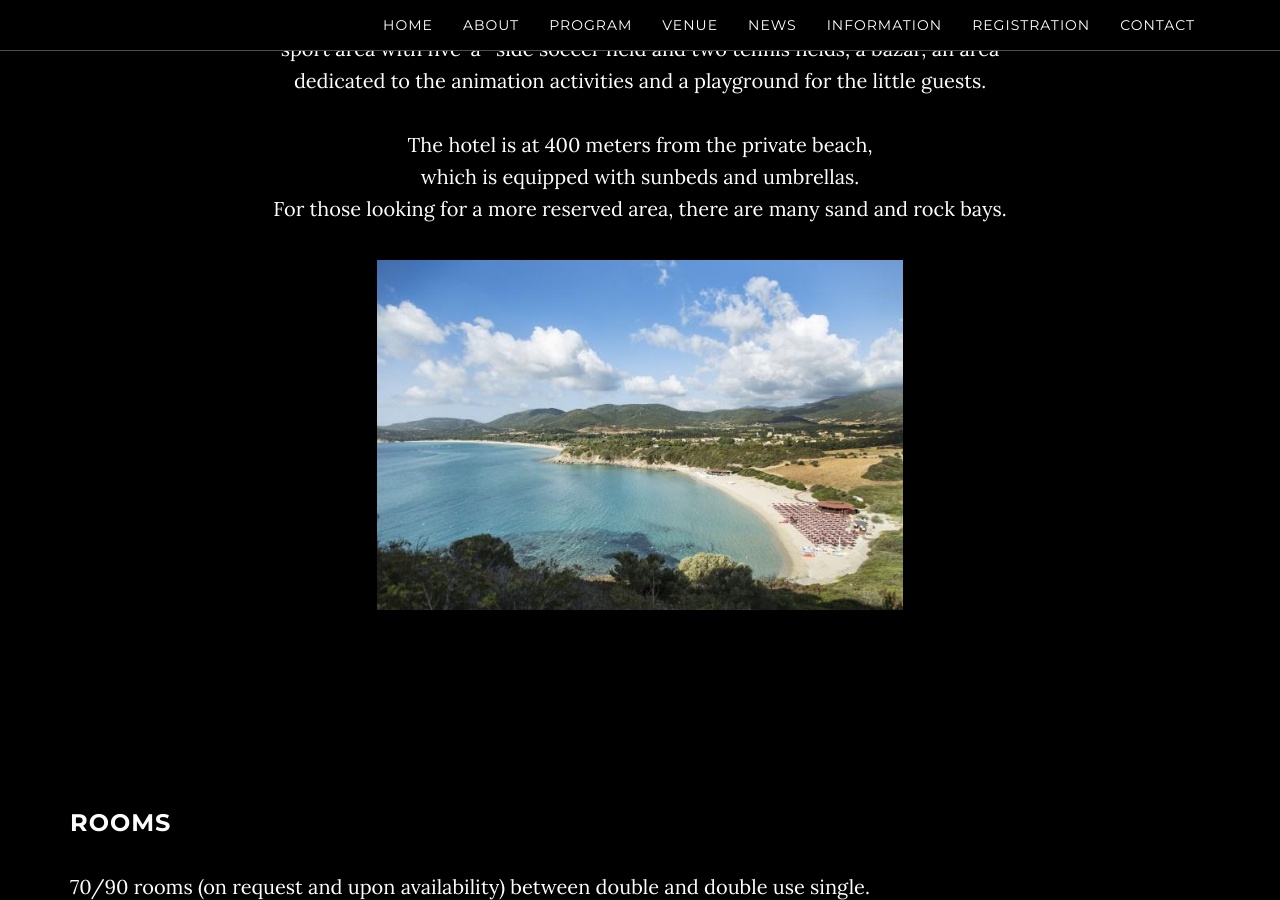
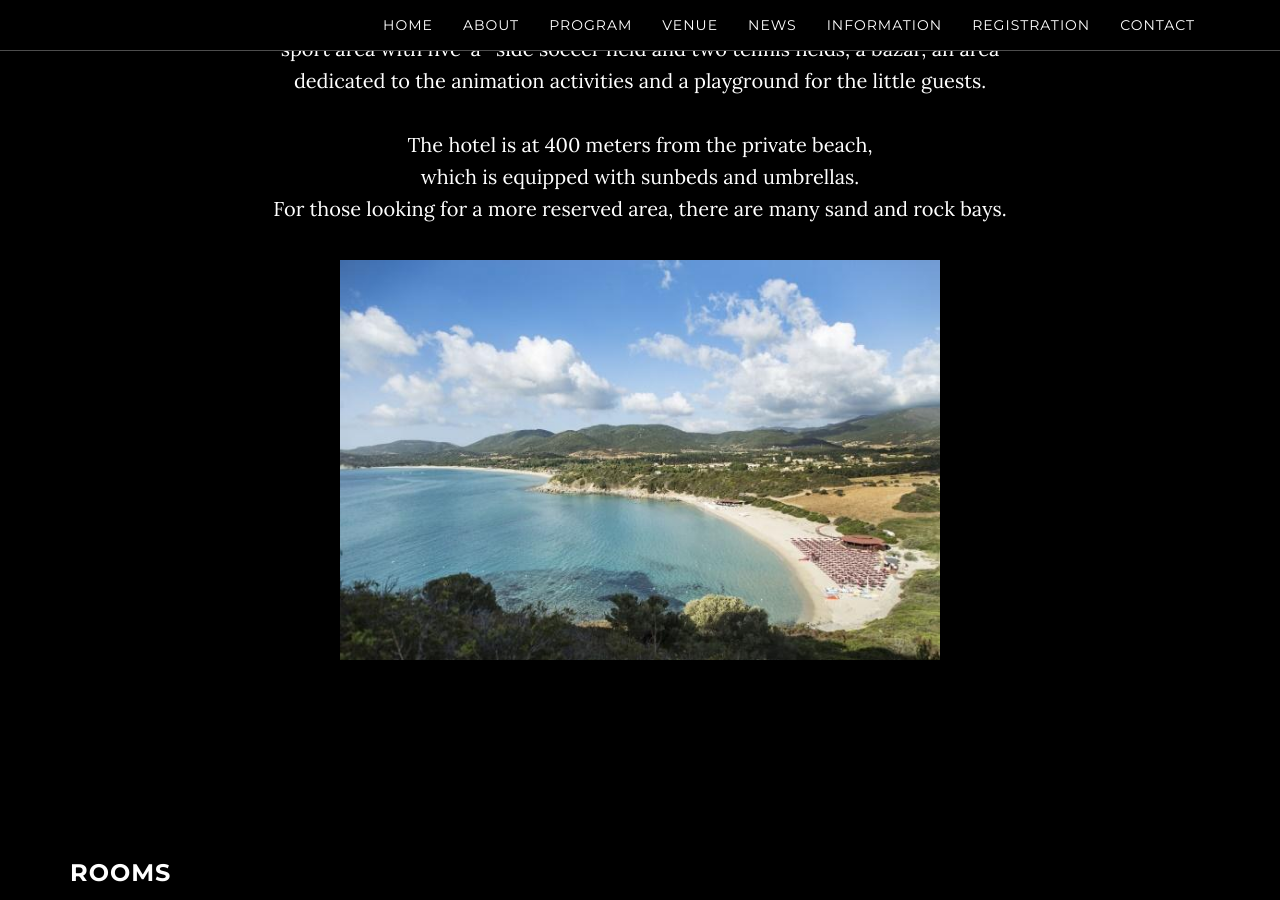
Before and after one commit to breakingthelimits/supereddington2018, a Jekyll site: the page built from index.html, in a window 1280 px wide and 900 px high, scrolled down 3456 px. Built offline with Jekyll 4.4.1, drawn with Linux system fonts in a browser that asks for light colours.

Commit message:
Update venue.html

```diff
--- a/_includes/venue.html
+++ b/_includes/venue.html
@@ -41,7 +41,7 @@
 
 
          <div style="float:center;">
-              <img src={{ site.baseurl }}/img/spiaggia.jpg height="350px;"></img>
+              <img src={{ site.baseurl }}/img/spiaggia.jpg height="400px;"></img>
             </a>
           </div>
 
```
